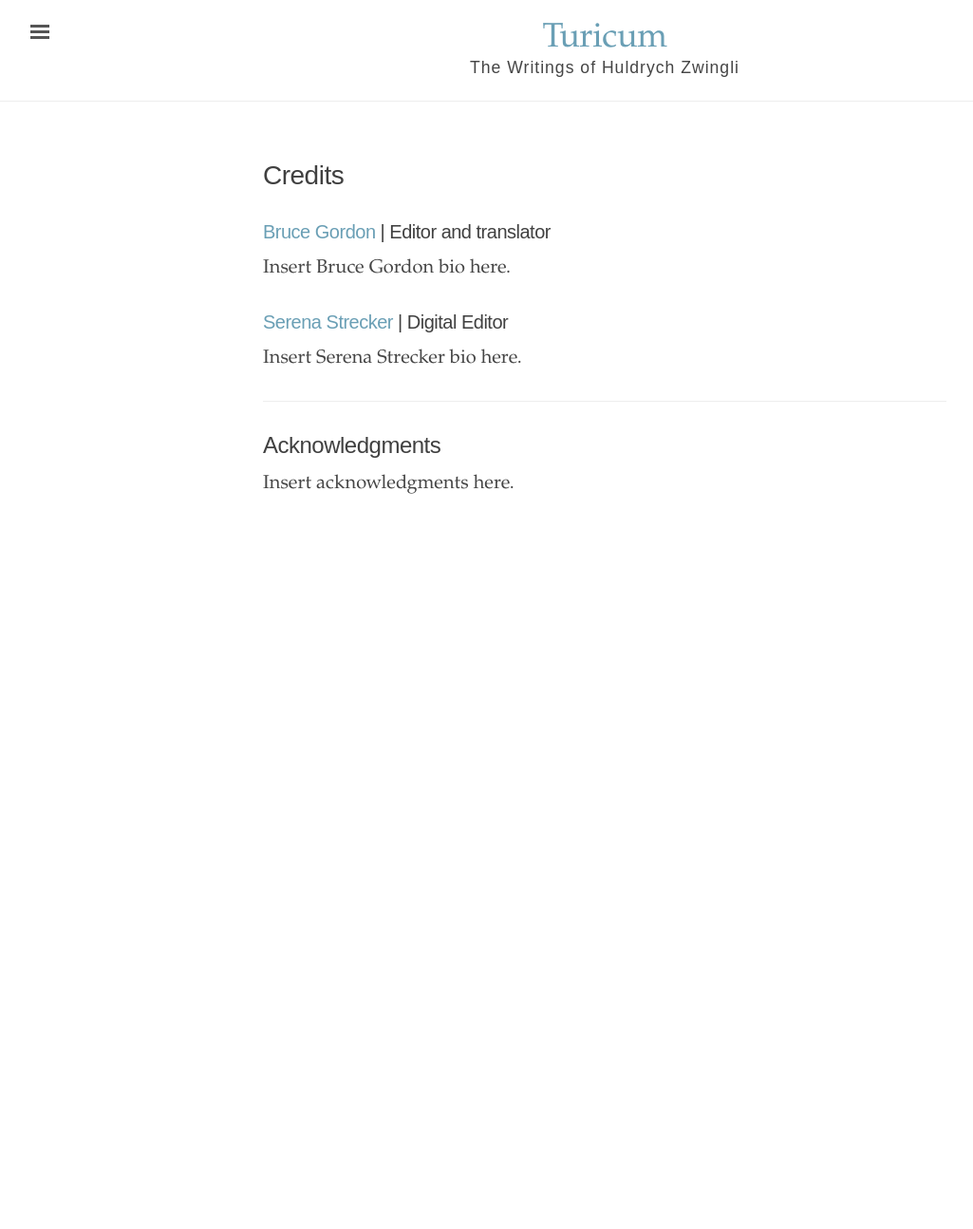
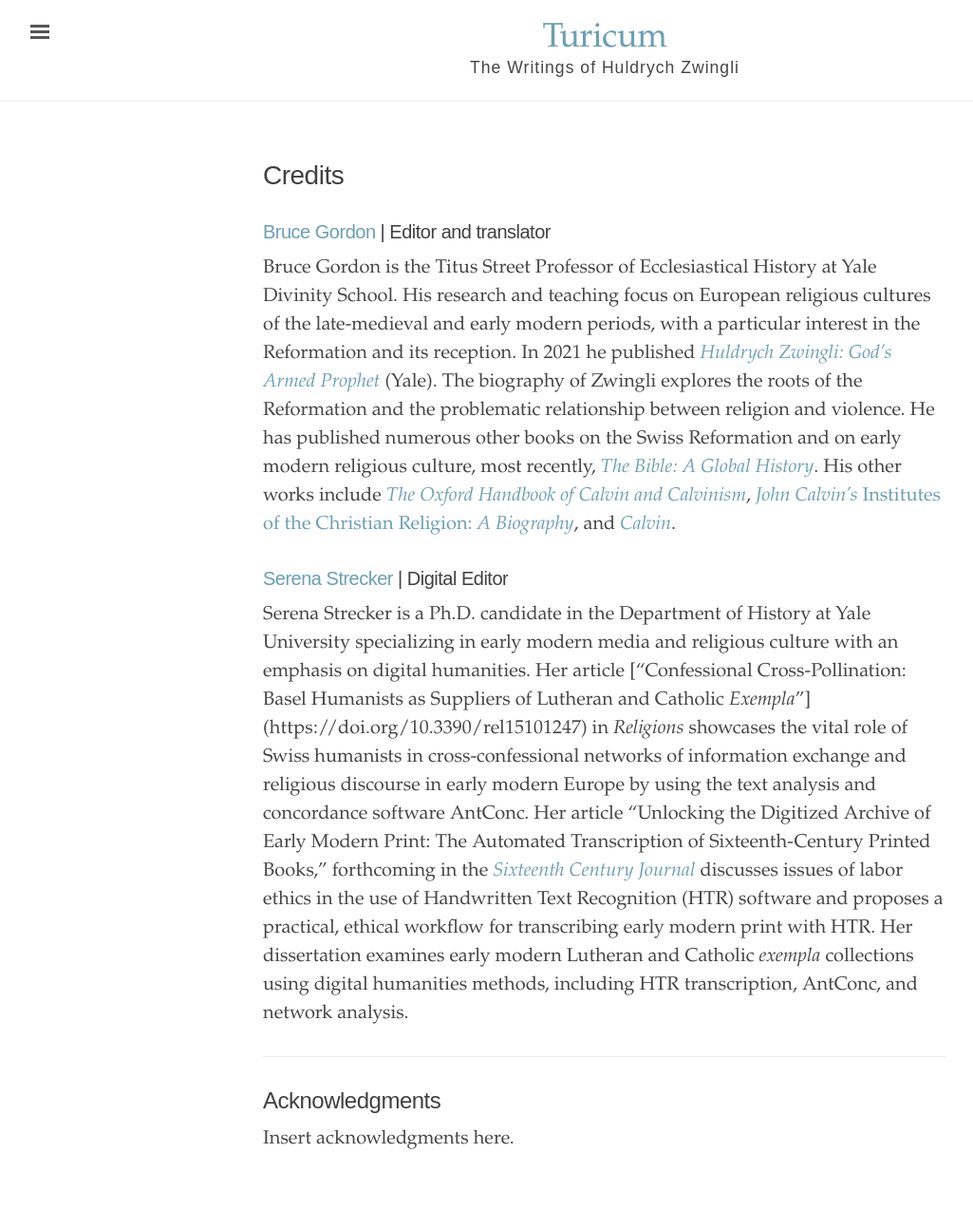
Before and after one commit to turicumzwingli/turicum, a Jekyll site: the page built from credits.md, in a window 1280 px wide. Shown: the whole page at 95% size, without its empty margins (3-1028 px from the left). Built offline with Jekyll 4.4.1, drawn with Linux system fonts in a browser that asks for light colours; before the commit the page ends 900 px from its top, so only the background shows below that.

Commit message:
Update credits.md write and add bios

```diff
--- a/credits.md
+++ b/credits.md
@@ -5,12 +5,12 @@ title: Credits
 
 ### [Bruce Gordon](https://divinity.yale.edu/faculty-and-research/yds-faculty/bruce-gordon) | Editor and translator
 
-Insert Bruce Gordon bio here.
+Bruce Gordon is the Titus Street Professor of Ecclesiastical History at Yale Divinity School. His research and teaching focus on European religious cultures of the late-medieval and early modern periods, with a particular interest in the Reformation and its reception. In 2021 he published [*Huldrych Zwingli: God’s Armed Prophet*](https://yalebooks.yale.edu/book/9780300235975/zwingli/) (Yale). The biography of Zwingli explores the roots of the Reformation and the problematic relationship between religion and violence. He has published numerous other books on the Swiss Reformation and on early modern religious culture, most recently, [*The Bible: A Global History*](https://www.hachettebookgroup.com/titles/bruce-gordon/the-bible/9781541619722/). His other works include [*The Oxford Handbook of Calvin and Calvinism*](https://global.oup.com/academic/product/the-oxford-handbook-of-calvin-and-calvinism-9780198728818?cc=us&lang=en&), [*John Calvin's* Institutes of the Christian Religion: *A Biography*](https://press.princeton.edu/books/hardcover/9780691152127/john-calvins-institutes-of-the-christian-religion?srsltid=AfmBOoq0HwOi7rBW-fHa2hCne8cJIC1iBRxo0IiJpJQy1_Ffz-G-Hda_), and [*Calvin*](https://yalebooks.yale.edu/book/9780300170849/calvin/).
 
 
 ### [Serena Strecker](https://history.yale.edu/people/serena-strecker) | Digital Editor
 
-Insert Serena Strecker bio here.
+Serena Strecker is a Ph.D. candidate in the Department of History at Yale University specializing in early modern media and religious culture with an emphasis on digital humanities. Her article ["Confessional Cross-Pollination: Basel Humanists as Suppliers of Lutheran and Catholic *Exempla*"] (https://doi.org/10.3390/rel15101247) in *Religions* showcases the vital role of Swiss humanists in cross-confessional networks of information exchange and religious discourse in early modern Europe by using the text analysis and concordance software AntConc. Her article "Unlocking the Digitized Archive of Early Modern Print: The Automated Transcription of Sixteenth-Century Printed Books," forthcoming in the [*Sixteenth Century Journal*](https://www.sixteenthcentury.org/journal) discusses issues of labor ethics in the use of Handwritten Text Recognition (HTR) software and proposes a practical, ethical workflow for transcribing early modern print with HTR. Her dissertation examines early modern Lutheran and Catholic *exempla* collections using digital humanities methods, including HTR transcription, AntConc, and network analysis.
 
 
 ---
```
